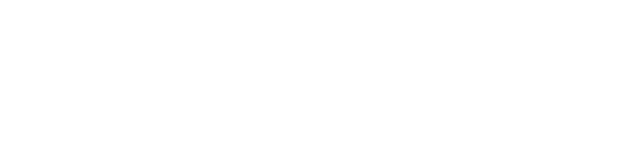
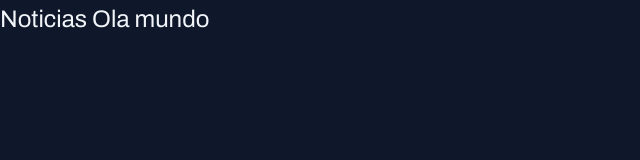
Before and after one commit to rbBaptista/fullstack-portal-de-noticias, a plain HTML site: page index.html in a window 1280 px wide. Shown: the whole page, without its empty margins (0-640 px from the left). Drawn offline with Linux system fonts and the light colour scheme.

Commit message:
add font

```diff
--- a/index.html
+++ b/index.html
@@ -3,9 +3,19 @@
 <!DOCTYPE html>
 <html lang="pt-BR">
 	<head>
+		<link rel="preconnect" href="https://fonts.googleapis.com" />
+		<link rel="preconnect" href="https://fonts.gstatic.com" crossorigin />
+		<link
+			href="https://fonts.googleapis.com/css2?family=Archivo:ital,wght@0,100..900;1,100..900&display=swap"
+			rel="stylesheet"
+		/>
 		<meta charset="UTF-8" />
 		<meta name="viewport" content="width=device-width, initial-scale=1.0" />
+		<link rel="stylesheet" href="styles/index.css" />
 		<title>Portal de noticias</title>
 	</head>
-	<body></body>
+	<body>
+		<a href="noticias.html">Noticias</a>
+		Ola mundo
+	</body>
 </html>
--- a/styles/global.css
+++ b/styles/global.css
@@ -0,0 +1,45 @@
+/** @format */
+
+* {
+	margin: 0;
+	padding: 0;
+	box-sizing: border-box;
+}
+
+:root {
+	--brand-color-light: #60a5fa;
+	--brand-color-dark: #1d4ed8;
+	--bg-color: #0f172a;
+	--stroke-color: 1e293B;
+	--text-color-primary: #f1f5f9;
+	--text-color-secondary: #cbd5e1;
+
+	--font-family: "Archivo", sans-serif;
+	--heading1: 800 bold 24px/135% var(--font-family);
+	--heading2: 800 bold 16px/140% var(--font-family);
+	--heading3: 800 bold 14px/140% var(--font-family);
+	--span: 600 14px/145% var(--font-family);
+	--paragraph: 400 24px/160% var(--font-family);
+}
+
+body {
+	font: var(--paragraph);
+	background-color: var(--bg-color);
+	color: var(--text-color-primary);
+}
+
+a {
+	text-decoration: none;
+	color: inherit;
+}
+
+a:hover {
+	text-decoration: underline;
+	color: var(--brand-color-light);
+}
+
+h1,
+h2,
+h3 {
+	font: inherit;
+}
--- a/styles/index.css
+++ b/styles/index.css
@@ -1,3 +1,3 @@
 /** @format */
 
-@import url(index.css);
+@import url(global.css);
```
